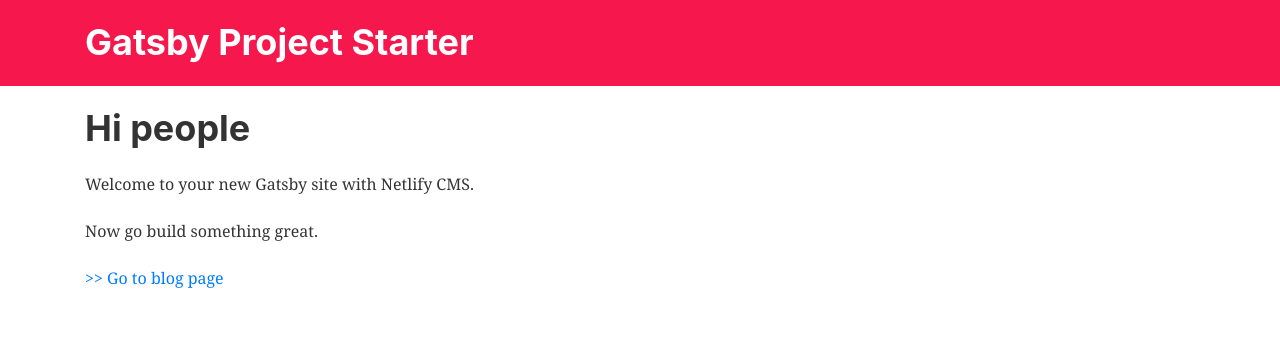
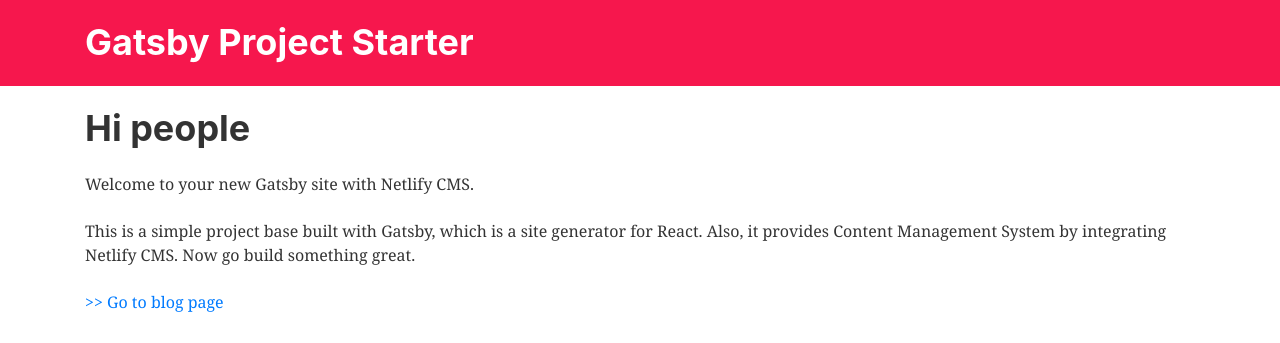
Before and after one commit to dahae-dev/gatsby-netlifycms-starter, a Gatsby site: page / in a window 1280 px wide. Shown: the top 343 px of the page. Built offline with nearby package versions, Linux system fonts and the light colour scheme; Gatsby itself is replaced by a stand-in of ours.

Commit message:
Update Pages “index”

```diff
--- a/src/pages/index.md
+++ b/src/pages/index.md
@@ -2,6 +2,9 @@
 templateKey: index-page
 heading: Hi people
 intro:
+  description: >-
+    This is a simple project base built with Gatsby, which is a site generator
+    for React. Also, it provides Content Management System by integrating
+    Netlify CMS. Now go build something great.
   heading: Welcome to your new Gatsby site with Netlify CMS.
-  description: Now go build something great.
 ---
```
